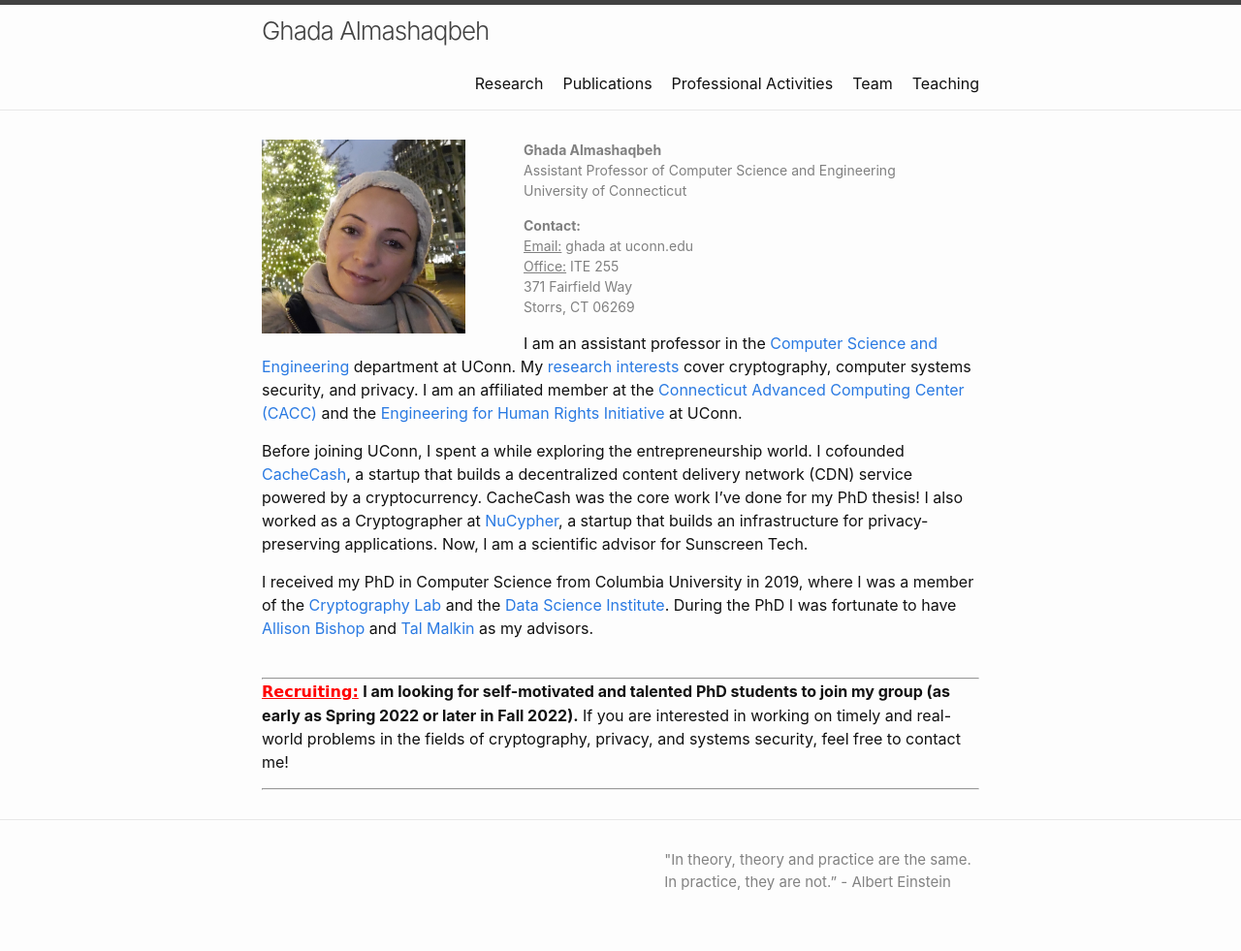
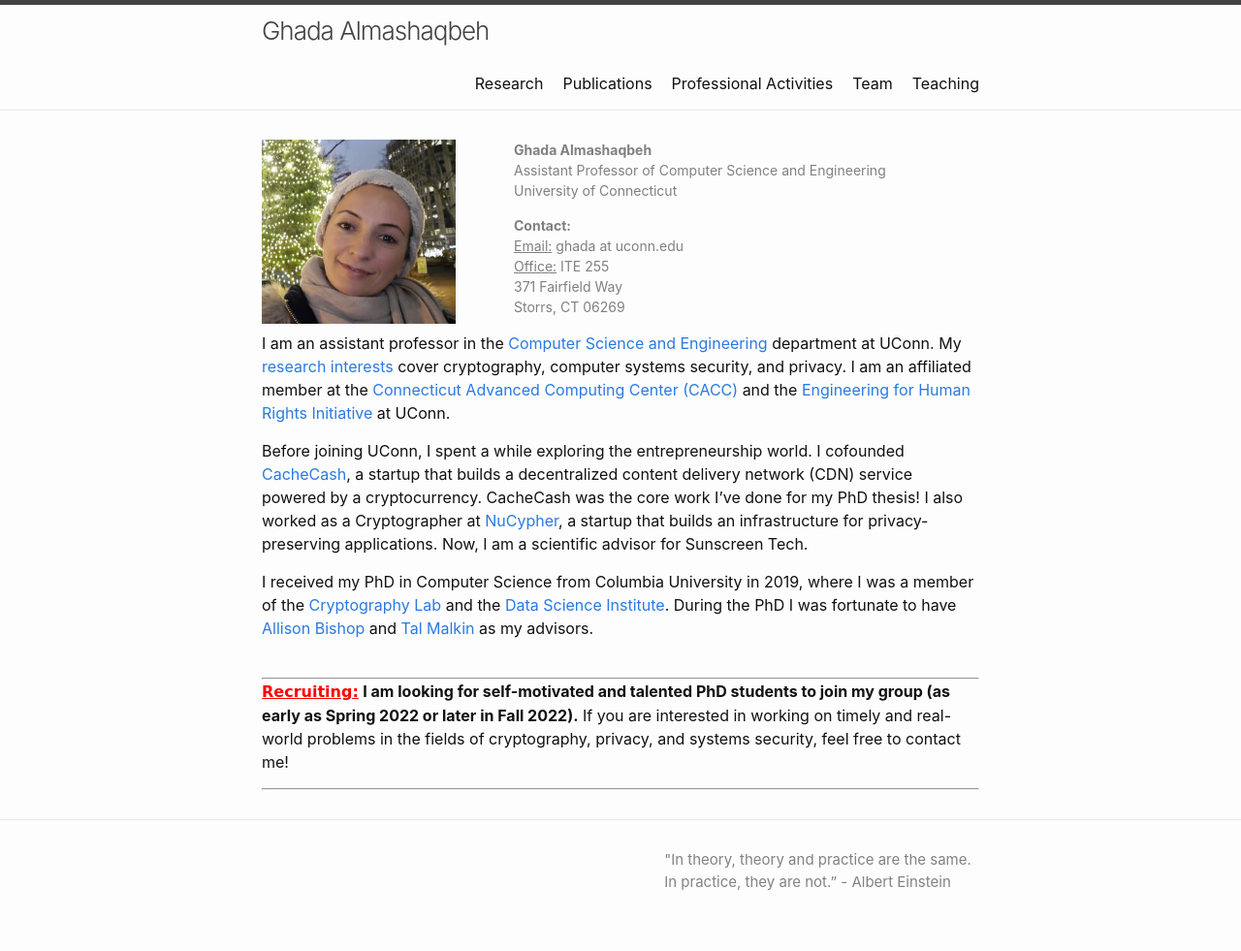
Before and after one commit to GhadaAlmashaqbeh/GhadaAlmashaqbeh.github.io, a Jekyll site: the page built from index.md, in a window 1280 px wide. Shown: the whole page at 97% size. Built offline with Jekyll 4.4.1, drawn with Linux system fonts in a browser that asks for light colours.

Commit message:
edit index

```diff
--- a/index.md
+++ b/index.md
@@ -5,7 +5,7 @@ layout: default
 <div class="grid">
     <div class="col-1-2">
        <div class="content">
-           <img style="float: left; margin-right: 60px;" src="images/ghada0.jpg" alt="myprofile" width="210" height="200">
+           <img style="float: left; margin-right: 60px;" src="images/ghada0.jpg" alt="myprofile" width="200" height="190">
        </div>
     </div>
     <div class="col-1-2">
```
